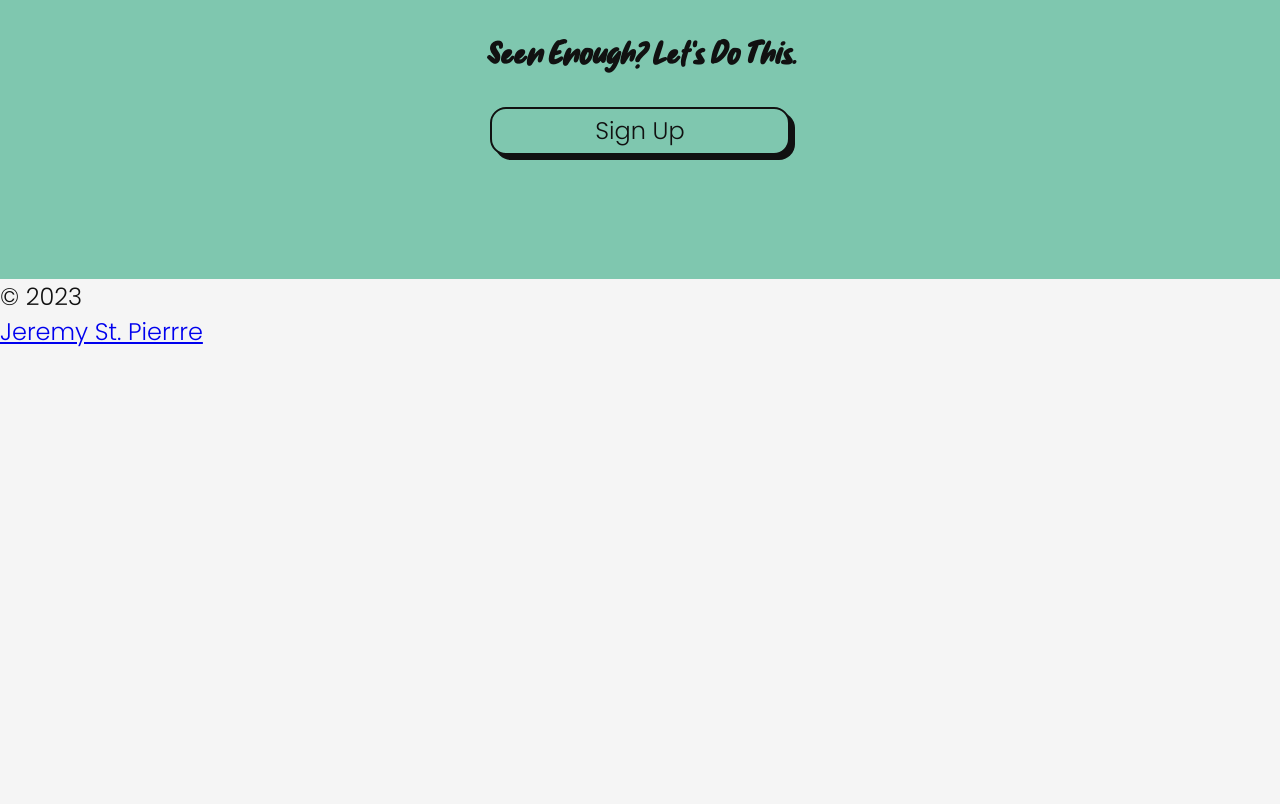
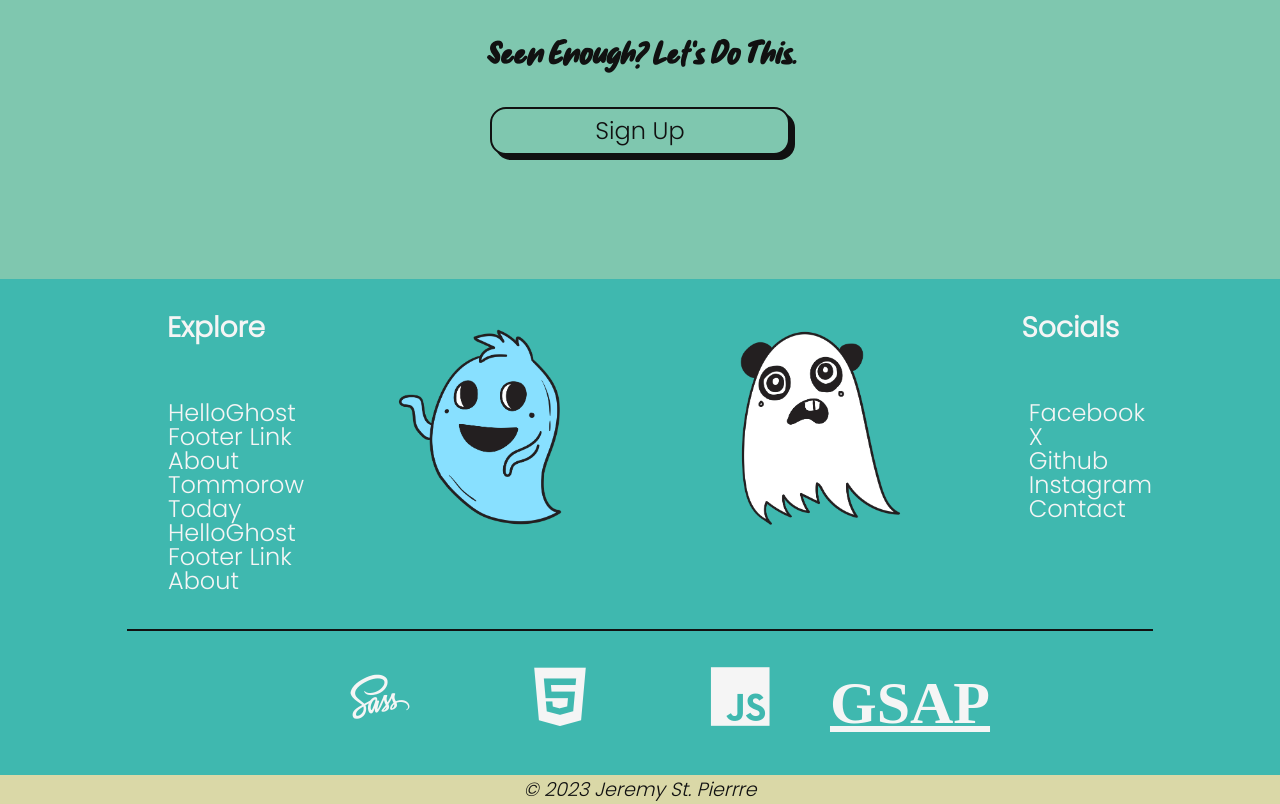
Before and after one commit to JSL1/HelloGhost, a website built with Vite: page index.html in a window 1280 px wide. Shown: the part 5619-6423 px from the top of the page. Before the commit the page ends 5968 px from the top, so only its background shows below. Built offline with nearby package versions, Linux system fonts and the light colour scheme; a web font is replaced by a local one.

Commit message:
finalized style and layout

```diff
--- a/index.html
+++ b/index.html
@@ -9,6 +9,7 @@
         https://github.com/MariaLetta/mega-doodles-pack
 
     -->
+    <link rel="stylesheet" href="https://cdn.jsdelivr.net/gh/devicons/devicon@v2.15.1/devicon.min.css">
     <link rel="stylesheet" href="https://fonts.googleapis.com/css2?family=Material+Symbols+Outlined:opsz,wght,FILL,GRAD@20..48,100..700,0..1,-50..200" />
     <link rel="preconnect" href="https://fonts.googleapis.com">
     <link rel="preconnect" href="https://fonts.gstatic.com" crossorigin>
@@ -39,7 +40,7 @@
           </div>
           <div>
             <span class="logo lg">&lt;HelloGhost&gt;</span>
-            <p>A full responsive landing page with video and countdown. Built with Vanilla JS, Gsap and SASS.</p>
+            <p class="paragraph">A full responsive landing page with video and countdown. Built with Vanilla JS, Gsap and SASS.</p>
           </div>
         </article>
       </section>
@@ -47,14 +48,14 @@
           <div class="info-card">
             <img src="assets/images/doodle-61.png" class="info-card-image" />
             <div class="info-card-text">
-              <p><span class="leading">A aspernatur consequatur</span> et placeat commodi sed dolorem facilis
+              <p class="paragraph"><span class="leading">A aspernatur consequatur</span> et placeat commodi sed dolorem facilis
                 et blanditiis placeat vel placeat magnam id sunt quia...</p>
             </div>
           </div>
           <div class="info-card">
             <img src="assets/images/doodle-57 - Copy.png" class="info-card-image" />
             <div class="info-card-text">
-              <p><span class="leading">Non facere</span> quidem et corrupti corrupti ut quia galisum ut repudiandae voluptatum ea velit
+              <p class="paragraph"><span class="leading">Non facere</span> quidem et corrupti corrupti ut quia galisum ut repudiandae voluptatum ea velit
                 iusto qui assumenda pariatur</p>
             </div>
           </div>
@@ -62,7 +63,7 @@
             <img src="assets/images/doodle-99.png" class="info-card-image" />
             <div class="info-card-text">
               <span class="lg above"></span>
-              <p><span class="leading">In order to have</span> a result that is more in keeping with the final result, the graphic designers,
+              <p class="paragraph"><span class="leading">In order to have</span> a result that is more in keeping with the final result, the graphic designers,
                 designers or typographers report...</p>
             </div>
           </div>
@@ -90,7 +91,7 @@
           </div>
           <div class="info-body">
             <span class="bold-italic">HTML5</span>
-            <p>In est ante in nibh. Dui id ornare arcu odio ut sem nulla pharetra.
+            <p class="paragraph">In est ante in nibh. Dui id ornare arcu odio ut sem nulla pharetra.
               Imperdiet nulla malesuada pellentesque elit eget gravida cum sociis.
               Ac tortor vitae purus faucibus ornare suspendisse sed nisi.</p>
           </div>
@@ -98,7 +99,7 @@
         <article class="info-panel middle">
           <div class="info-body middle">
             <span class="bold-italic">SASS</span>
-            <p>Lorem ipsum dolor sit amet, consectetur adipiscing elit, sed do eiusmod tempor
+            <p class="paragraph">Lorem ipsum dolor sit amet, consectetur adipiscing elit, sed do eiusmod tempor
                incididunt ut labore et dolore magna aliqua. Lacinia quis vel eros donec ac odio.
                Ut porttitor leo a diam sollicitudin tempor id.</p>
           </div>
@@ -112,7 +113,7 @@
           </div>
           <div class="info-body">
             <span class="bold-italic">GSAP</span>
-            <p>Ultricies tristique nulla aliquet enim tortor at. Sem integer vitae justo eget magna
+            <p class="paragraph">Ultricies tristique nulla aliquet enim tortor at. Sem integer vitae justo eget magna
                fermentum iaculis. Facilisis leo vel fringilla est ullamcorper. Sed felis eget velit
                aliquet. Nunc id cursus metus aliquam.</p>
           </div>
@@ -127,7 +128,7 @@
               submit
             </button>
           </form>
-          <p>We never spam.</p>
+          <p class="paragraph">We never spam.</p>
         </artcile>
       </section>
       <section id="kpi-cards">
@@ -162,12 +163,44 @@
     </main>
     <footer>
       <section>
-      <article class="footer-section">
-
+      <article class="footer-column">
+        <h3>Explore</h3>
+        <ul>
+          <li><a href="#">HelloGhost</a></li>
+          <li><a href="#">Footer Link</a></li>
+          <li><a href="#">About</a></li>
+          <li><a href="#">Tommorow</a></li>
+          <li><a href="#">Today</a></li>
+          <li><a href="#">HelloGhost</a></li>
+          <li><a href="#">Footer Link</a></li>
+          <li><a href="#">About</a></li>
+        </ul>
+      </article>
+      <article class="footer-column">
+        <img src="assets/images/ghost1.png" />
+      </article>
+      <article class="footer-column">
+        <img src="assets/images/ghost2.png" />
+      </article>
+      <article class="footer-column">
+        <h3>Socials</h3>
+        <ul>
+          <li><a href="#">Facebook</a></li>
+          <li><a href="#">X</a></li>
+          <li><a href="#">Github</a></li>
+          <li><a href="#">Instagram</a></li>
+          <li><a href="#">Contact</a></li>
+        </ul>
       </article>
       </section>
+      <hr />
       <section>
-
+        <article id="dev-icons">
+          <i class="devicon-sass-original"></i>
+          <i class="devicon-html5-plain"></i>
+          <i class="devicon-javascript-plain"></i>
+          <span class="devicon-gsap">GSAP</span>
+        </article>
       </section>
       <footer>&copy; 2023 <a href="https://jeremystpierre.cc/">Jeremy St. Pierrre</a></footer>
     </footer>
--- a/main.js
+++ b/main.js
@@ -1 +1,4 @@
 import './style.css';
+import { gsap } from 'gsap/gsap-core';
+
+gsap.from('.paragraph', { duration: 1, y: '-100%', ease: 'bounce' });
--- a/main.scss
+++ b/main.scss
@@ -340,4 +340,76 @@ section {
 footer {
     display: flex;
     flex-direction: column;
+    align-items: center;
+    background-color: $abovetheworld;
+    color: $white;
+    section {
+      width: 80vw;
+      display: flex;
+      flex-direction: row;
+      justify-content: space-between;
+      align-items: flex-start;
+    }
+    a, a:hover, a:active {
+        color: $white;
+        text-decoration: none;
+    }
+    hr {
+        margin: 0.5rem;
+        border: 1px solid $black;
+        width: 80vw;
+    }
+    .footer-column {
+      display: flex;
+      flex-direction: column;
+      align-items: center;
+      ul {
+        list-style-type: none;
+        li{
+          display: block;
+          line-height: 1rem;
+        }
+      }
+      img {
+        margin: 2rem;
+        width: 200px;
+        height: auto;
+      }
+      .icon {
+        width: 1rem;
+        height: 1rem;
+      }
+    }
+    footer {
+        display: block;
+        margin: 1rem 0px 0px 0px;
+        font-size: 0.8rem;
+        font-style: italic;
+        color: $black;
+        background-color: $crustedmud;
+        width: 100vw;
+        text-align: center;
+        a {
+            color: $black;
+        }
+    }
 }
+
+#dev-icons {
+    display: flex;
+    flex-direction: row;
+    margin: 1rem auto;
+    justify-content: space-around;
+    align-items: baseline;
+    color: $white;
+    i {
+        font-size: 2.5rem;
+        margin: 0px 2.5rem 0px 2.5rem;
+    }
+    .devicon-gsap {
+        font-family: Verdana, Geneva, Tahoma, sans-serif;
+        font-size: 2.5rem;
+        font-weight: bolder;
+        text-decoration: underline;
+    }
+}
```
Also changed, not shown: assets/icons/email.png (added), assets/icons/facebook.png (added), assets/icons/github-sign.png (added), assets/icons/instagram.png (added), assets/icons/twitter.png (added), style.css, 1 other file.
